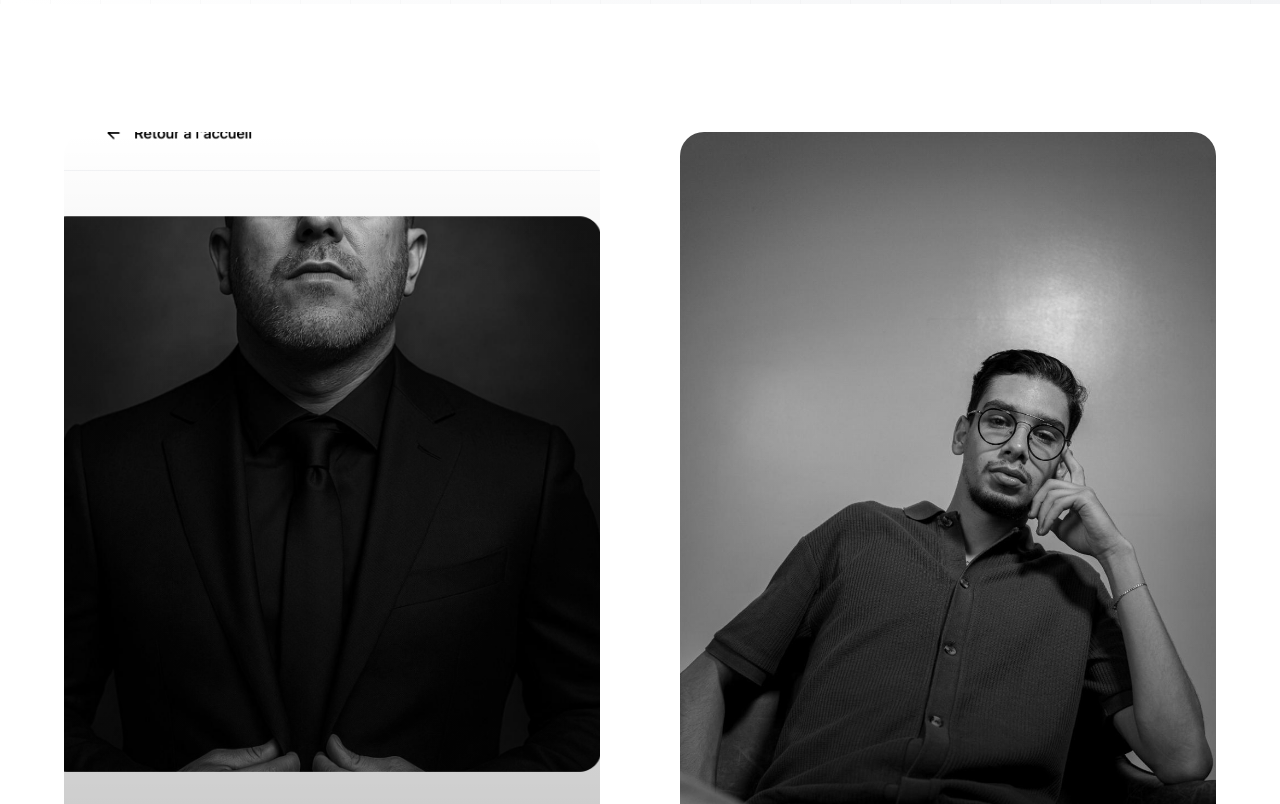
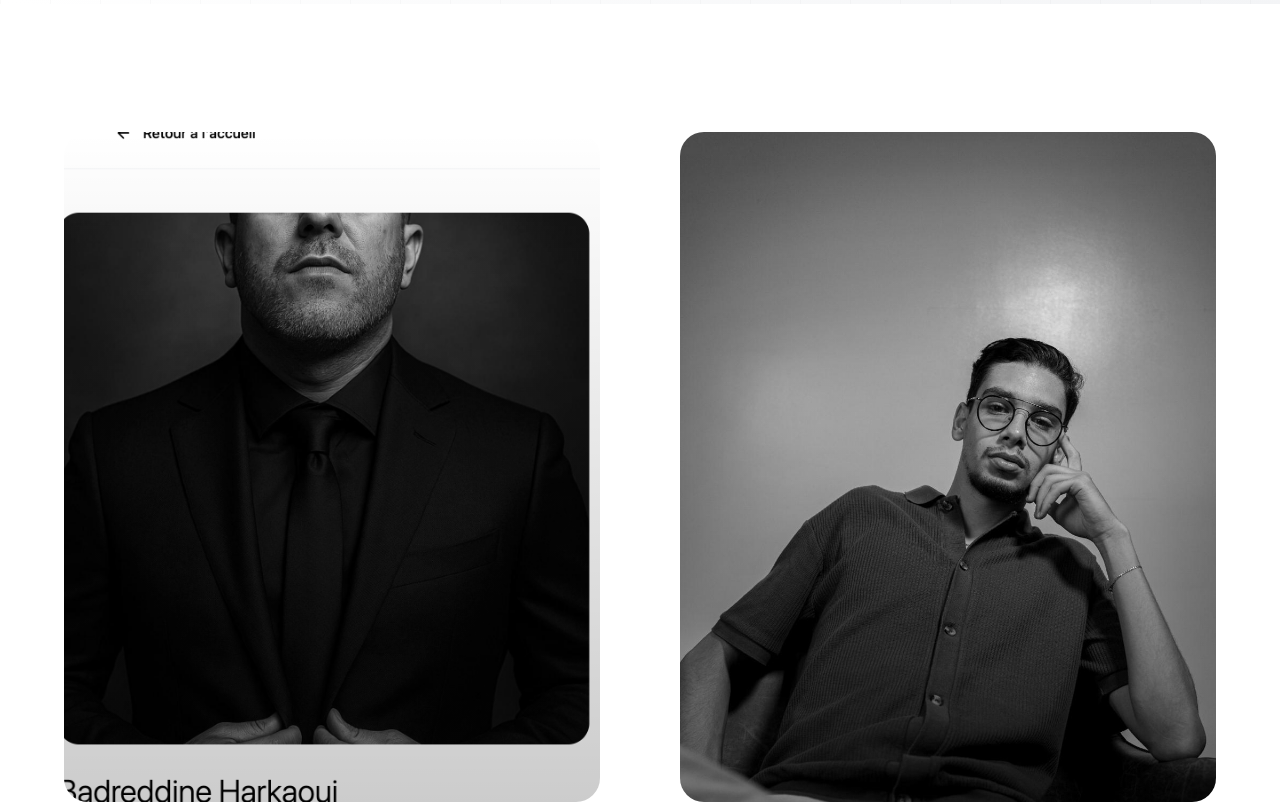
Before and after one commit to badre33/identique-accueil-clone, a React (Vite) app: page /inside-link in a window 1280 px wide. Shown: the part 380-1184 px from the top of the page. Built offline with nearby package versions, Linux system fonts and the light colour scheme.

Commit message:
Fix photo dimensions
Ensure Badreddine's photo matches Ayman's, as requested.

```diff
--- a/src/pages/InsideLink.tsx
+++ b/src/pages/InsideLink.tsx
@@ -49,7 +49,7 @@ const InsideLink = () => {
                 <img
                   src="/lovable-uploads/566ba4a2-ee11-42db-a054-14667389b2c6.png"
                   alt="Badreddine Harkaoui"
-                  className="w-full h-[700px] object-cover group-hover:scale-105 transition-transform duration-700"
+                  className="w-full aspect-[4/5] object-cover group-hover:scale-105 transition-transform duration-700"
                 />
                 <div className="absolute inset-0 bg-gradient-to-t from-black/20 to-transparent"></div>
               </div>
@@ -89,7 +89,7 @@ const InsideLink = () => {
                 <img
                   src="/lovable-uploads/d53262f8-9a1f-43dd-b2bc-b199945981c1.png"
                   alt="Ayman Nejmi"
-                  className="w-full h-[700px] object-cover group-hover:scale-105 transition-transform duration-700"
+                  className="w-full aspect-[4/5] object-cover group-hover:scale-105 transition-transform duration-700"
                 />
                 <div className="absolute inset-0 bg-gradient-to-t from-black/20 to-transparent"></div>
               </div>
```
